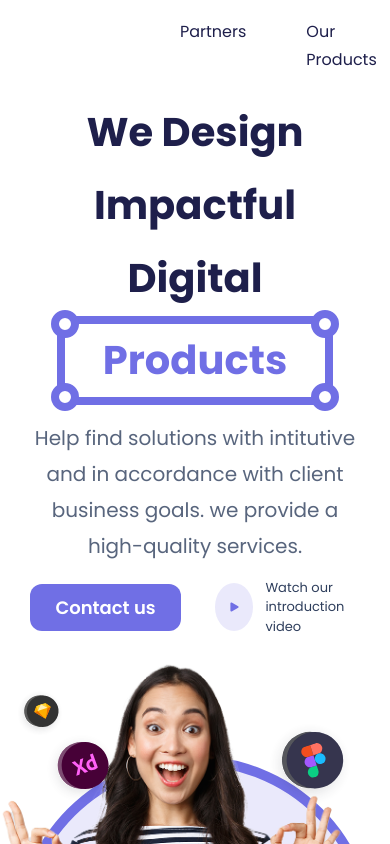
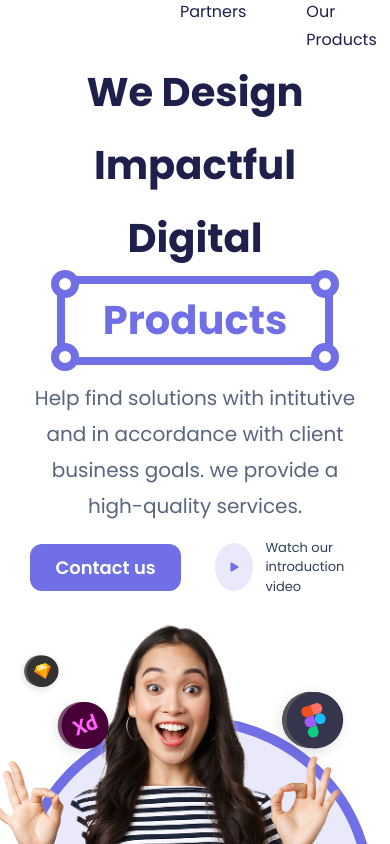
Before and after one commit to SeLTi/Landing-Power-Agency, a website: page src/index.html in a window 390 px wide. Shown: the top 844 px of the page. Drawn offline with nearby package versions, Linux system fonts and the light colour scheme; files that its build step writes are made by us from their sources; a web font is replaced by a local one.

Commit message:
header-sticky, 2 blocks - responsive

```diff
--- a/src/html/footer.html
+++ b/src/html/footer.html
@@ -29,7 +29,7 @@
 						<a href="tel:+380996020592" class="btn btn--contact_us">Contact Us</a>
 					</div>
 				</div>
-				<div class="footer__copyright">© power 2021 - All Rights Reserved</div>
+				<div class="footer__copyright">© power 2024 - All Rights Reserved</div>
 			</div>
 		</div>
 	</div>
--- a/src/scss/_base.scss
+++ b/src/scss/_base.scss
@@ -21,6 +21,9 @@ body {
 	display: flex;
 	flex-direction: column;
 	min-height: 100%;
+}
+
+.main, .header, .footer{
 	overflow: hidden;
 }
 
--- a/src/scss/blocks/_header.scss
+++ b/src/scss/blocks/_header.scss
@@ -2,11 +2,18 @@
 
 // HEADER
 .header {
+	position: sticky;
+	top: 0;
+
 	height: 4rem;
 	width: 100%;
 
-	margin-top: 2.6rem;
-	margin-bottom: 2rem;
+	padding-top: 2.6rem;
+	padding-bottom: 2rem;
+
+	background-color: #FFFFFF;
+
+	z-index: 999;
 }
 
 .header__in {
--- a/src/scss/blocks/_hero.scss
+++ b/src/scss/blocks/_hero.scss
@@ -5,26 +5,26 @@
 .section--base {
 	padding: 12.5rem 0;
 
-	@include bp(767px, max) {
+	@include bp(767px) {
 		padding-top: 1rem;
 	}
 }
 
 .base {
 	display: flex;
-	column-gap: 9rem;
+	column-gap: 1rem;
 	align-items: center;
-	justify-content: center;
+	justify-content: space-between;
 	padding: 0 15rem;
 
-	@include bp(1024px, max) {
+	@include bp(1024px) {
 		flex-direction: column;
 		row-gap: 17rem;
 
 		padding: 0;
 	}
 
-	@include bp(767px, max) {
+	@include bp(767px) {
 		row-gap: 12rem;
 	}
 }
@@ -34,14 +34,14 @@
 	max-width: 60%;
 	flex-shrink: 0;
 
-	@include bp(1024px, max) {
+	@include bp(1024px) {
 		max-width: 100%;
 		display: flex;
 		flex-direction: column;
 		align-items: center;
 	}
 
-	@include bp(767px, max) {
+	@include bp(767px) {
 	}
 }
 
@@ -52,11 +52,11 @@
 	line-height: 1.83;
 	color: #1e1f4b;
 
-	@include bp(1024px, max) {
+	@include bp(1024px) {
 		text-align: center;
 	}
 
-	@include bp(767px, max) {
+	@include bp(767px) {
 		font-size: 4rem;
 		margin-bottom: 1.5rem;
 	}
@@ -110,12 +110,12 @@
 		margin-bottom: 2.4rem;
 	}
 
-	@include bp(1024px, max) {
+	@include bp(1024px) {
 		max-width: 70%;
 		text-align: center;
 	}
 
-	@include bp(767px, max) {
+	@include bp(767px) {
 		max-width: 100%;
 		text-align: center;
 		&:not(:last-child) {
@@ -172,7 +172,7 @@
 }
 
 .btn--contact_us {
-	@include bp(767px, max) {
+	@include bp(767px) {
 		min-width: 15.1rem;
 	}
 }
@@ -183,7 +183,7 @@
 	justify-content: center;
 	align-items: flex-end;
 
-	@include bp(767px, max) {
+	@include bp(767px) {
 		width: 100%;
 	}
 }
@@ -198,7 +198,7 @@
 	border-radius: 50%;
 	background-color: rgba(112, 111, 229, 0.15);
 
-	@include bp(767px, max) {
+	@include bp(767px) {
 		height: 36rem;
 		width: 36rem;
 	}
@@ -212,7 +212,7 @@
 	height: 45.5rem;
 	width: 45.5rem;
 
-	@include bp(767px, max) {
+	@include bp(767px) {
 		height: 41.5rem;
 		width: 41.5rem;
 	}
@@ -239,7 +239,7 @@
 
 	overflow: hidden;
 
-	@include bp(767px, max) {
+	@include bp(767px) {
 		align-items: center;
 		width: 23rem;
 	}
@@ -308,7 +308,7 @@
 		width: 6.8rem;
 		height: 6.8rem;
 
-		@include bp(767px, max) {
+		@include bp(767px) {
 			top: -6.7rem;
 			left: -1.4rem;
 			width: 4.8rem;
@@ -321,7 +321,7 @@
 		width: 10rem;
 		height: 10rem;
 
-		@include bp(767px, max) {
+		@include bp(767px) {
 			top: -2.2rem;
 			left: 1.6rem;
 			width: 7rem;
@@ -334,7 +334,7 @@
 		width: 12.4rem;
 		height: 12.4rem;
 
-		@include bp(767px, max) {
+		@include bp(767px) {
 			top: -3.4rem;
 			right: 0.8rem;
 			width: 8.4rem;
@@ -353,7 +353,7 @@
 
 		z-index: -1;
 
-		@include bp(767px, max) {
+		@include bp(767px) {
 			bottom: -7.4rem;
 			right: 3.4rem;
 			width: 7.4rem;
--- a/src/scss/blocks/_products.scss
+++ b/src/scss/blocks/_products.scss
@@ -11,6 +11,12 @@
 	flex-direction: column;
 	flex-wrap: wrap;
 	align-content: center;
+
+	padding: 0 15rem;
+
+	@include bp(1024px) {
+		padding: 0;
+	}
 }
 
 .products__title {
@@ -35,20 +41,31 @@
 
 .products__content {
 	display: grid;
-	// grid-template-columns: repeat(4, 1fr);
-	// grid-template-rows: repeat(2, 1fr);
-	grid-template-columns: repeat(4, calc(25% - 2rem));
-	grid-template-rows: repeat(2, calc(50% - 2rem));
+	align-items: start;
+
+	grid-template-columns: repeat(4, 1fr);
+	grid-template-rows: repeat(2, 1fr);
 	gap: 2.9rem;
+
+	@include bp(1024px) {
+		gap: 1.4rem;
+	}
+
+	@include bp(767px) {
+		grid-template-columns: repeat(2, 1fr);
+		grid-template-rows: repeat(4, 1fr);
+
+		gap: 1rem;
+	}
 }
 
 .product__item_img_w {
 	width: 100%;
-	height: 18.8rem;
+	height: 68%;
 
 	margin-bottom: 1.4rem;
 
-	// @include bp(1024px, max) {
+	// @include bp(1024px) {
 	// 	height: 15.8rem;
 	// }
 }
@@ -58,9 +75,13 @@
 }
 
 .product__item {
-	width: 26.3rem;
+	width: 100%;
 
 	cursor: pointer;
+
+	@include bp(1024px) {
+		width: 100%;
+	}
 
 	& .product__item_subscr {
 		font-size: 1.4rem;
@@ -87,23 +108,19 @@
 
 		color: rgba(#2e3e5c, 80%);
 	}
-
-	// @include bp(1024px, max) {
-	// 	width: 17.3rem;
-	// }
 }
 
 .product__item--app_redesign {
 	grid-column: span 2;
 	grid-row: span 2;
 
-	width: 55.5rem;
+	width: 100%;
 
 	& .product__item_img_w {
 		width: 100%;
-		height: 44.8rem;
+		height: 80%;
 
-		// @include bp(1024px, max) {
+		// @include bp(1024px) {
 		// 	height: 33.8rem;
 		// }
 	}
@@ -113,8 +130,8 @@
 		color: #1e1f4b;
 	}
 
-	@include bp(1024px, max) {
-		width: 100%;
+	@include bp(1024px) {
+		// width: 100%;
 
 		// display: flex;
 		// flex-direction: column;
```
